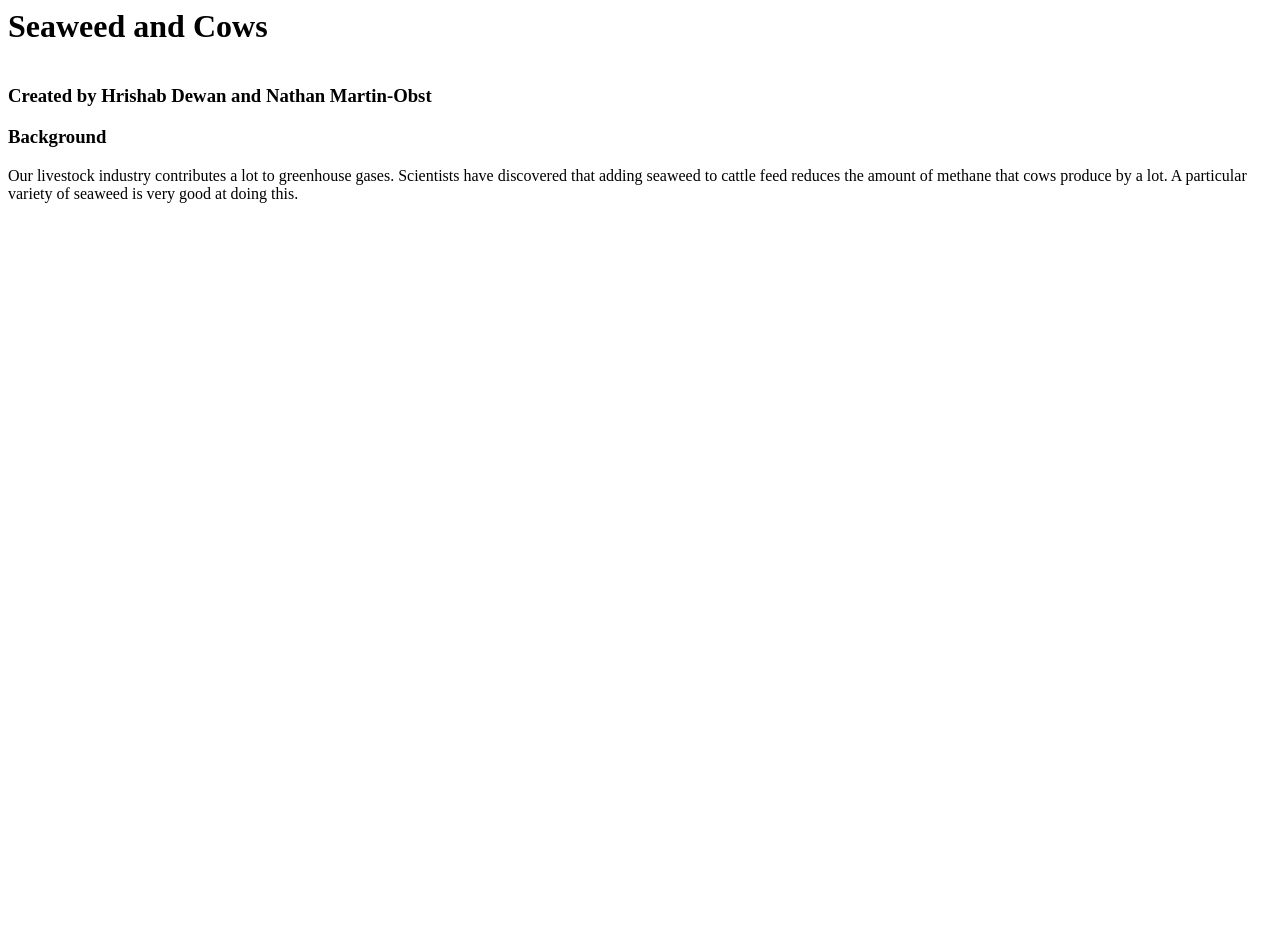
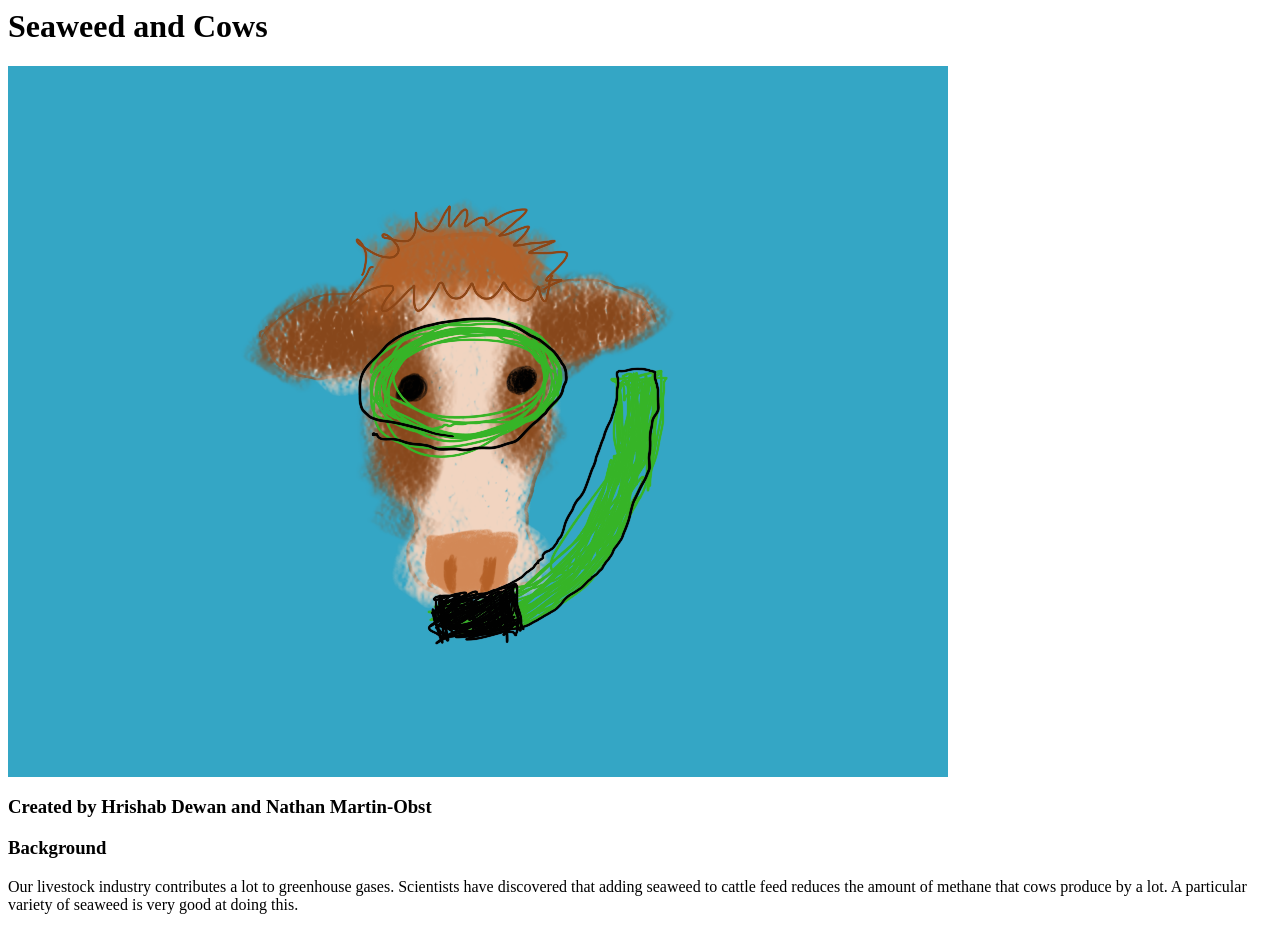
Before and after one commit to nathanfmo/seaweed-and-cows, a plain HTML site: page index.html in a window 1280 px wide. Before the commit the page ends 800 px from the top, so only its background shows below. Drawn offline with Linux system fonts and the light colour scheme.

Commit message:
Added UnderwaterMoo photo

```diff
--- a/index.html
+++ b/index.html
@@ -2,7 +2,7 @@
   <body>
     <h1>Seaweed and Cows</h1>
     <!--TODO: add image of cow-->
-    <img>
+    <img src="UnderwaterMoo.png" alt="Cow Wearing Scuba Gear">
     <h3>Created by Hrishab Dewan and Nathan Martin-Obst</h3>
     <main>
       <h3>Background</h3>
```
